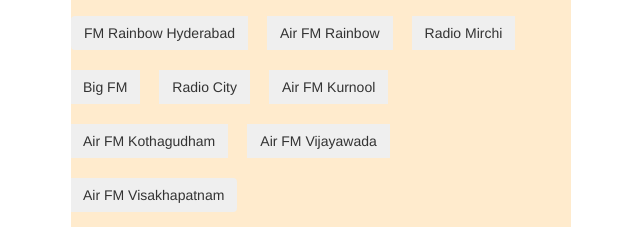
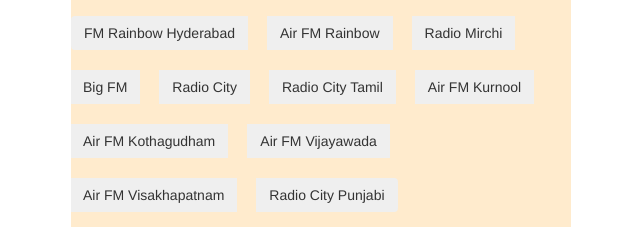
Before and after one commit to bvinays/FM-RADIO, a plain HTML site: page index.html in a window 1280 px wide. Shown: the part 673-900 px from the top of the page, without its empty margins (319-959 px from the left). Drawn offline with nearby package versions, Linux system fonts and the light colour scheme.

Commit message:
added radios

```diff
--- a/index.html
+++ b/index.html
@@ -45,10 +45,14 @@
 <button class="btn btn-secondary" id="mirchi">Radio Mirchi</button>
 <button class="btn btn-secondary" id="bigfm">Big FM</button>
 <button class="btn btn-secondary" id="radioCity">Radio City</button>
+<button class="btn btn-secondary" id="radioCitytamil">Radio City Tamil</button>
 <button class="btn btn-secondary" id="kurnool">Air FM Kurnool</button>
 <button class="btn btn-secondary" id="kothagudham">Air FM Kothagudham</button>
 <button class="btn btn-secondary" id="vijayawada">Air FM Vijayawada</button>
 <button class="btn btn-secondary" id="visakapanam">Air FM Visakhapatnam</button>
+<button class="btn btn-secondary" id="radioCitypunjab">Radio City Punjabi</button>
+
+
 </row>
 </div>
 <script src="main.js"></script>
--- a/main.js
+++ b/main.js
@@ -22,6 +22,10 @@ $("#bigfm").click(()=>{currentId ="bigfm";$("source").attr("src", "https://radio
 $("#rainbowHyd").click(()=>{currentId ="rainbowHyd";$("source").attr("src", "https://radioindia.net/radio/air_rainbow_hyderabad/icecast.audio");$("img").attr("src", "https://mplan.media/wp-content/uploads/2018/03/hyderabad.png");$("audio").load();$("audio").click();$(".fmname").html("FM Rainbow Hyderabad");$(".offline").html("")});
 $("#kothagudham").click(()=>{currentId ="kothagudham";$("source").attr("src", "https://radioindia.net/radio/air_kothagudem/icecast.audio");$("img").attr("src", "https://upload.wikimedia.org/wikipedia/en/thumb/5/51/Logo_of_AIR.svg/1200px-Logo_of_AIR.svg.png");$("audio").load();$("audio").click();$(".fmname").html("Air FM Kothagudem");$(".offline").html("")});
 $("#radioCity").click(()=>{currentId ="radioCity";$("source").attr("src", "https://radioindia.net/radio/radio-city/icecast.audio");$("img").attr("src", "https://exchange4media.gumlet.com/news-photo/1519650660_295aub_Radio_City_India.jpg?format=webp&w=400&dpr=2.6");$("audio").load();$("audio").click();$(".fmname").html("Radio City");$(".offline").html("")});
+$("#radioCitytamil").click(()=>{currentId ="radioCitytamil";$("source").attr("src", "https://prclive4.listenon.in/Tamil");$("img").attr("src", "https://exchange4media.gumlet.com/news-photo/1519650660_295aub_Radio_City_India.jpg?format=webp&w=400&dpr=2.6");$("audio").load();$("audio").click();$(".fmname").html("Radio City Tamil");$(".offline").html("")});
+$("#radioCitypunjab").click(()=>{currentId ="radioCitypunjab";$("source").attr("src", "https://prclive4.listenon.in/Punjabi");$("img").attr("src", "https://exchange4media.gumlet.com/news-photo/1519650660_295aub_Radio_City_India.jpg?format=webp&w=400&dpr=2.6");$("audio").load();$("audio").click();$(".fmname").html("Radio City Punjabi");$(".offline").html("")});
+$("#radioCitytamil").click(()=>{currentId ="radioCitytamil";$("source").attr("src", "https://prclive4.listenon.in/Tamil");$("img").attr("src", "https://exchange4media.gumlet.com/news-photo/1519650660_295aub_Radio_City_India.jpg?format=webp&w=400&dpr=2.6");$("audio").load();$("audio").click();$(".fmname").html("Radio City Tamil");$(".offline").html("")});
+
 $("#vijayawada").click(()=>{currentId ="vijayawada";$("source").attr("src", "https://radioindia.net/radio/air_rainbow_vijvayada/icecast.audio");$("img").attr("src", " https://onlineradiofm.in/assets/image/radio/180/fmrainvijayawada.jpg");$("audio").load();$("audio").click();$(".fmname").html("Air FM Vijayawada");$(".offline").html("")});
 $("#visakapanam").click(()=>{currentId ="visakapanam";$("source").attr("src", "https://onlineradiofm.in/apii.php?url=https://radioindia.net/radio/air_rainbow_visakapanam/icecast.audio");$("img").attr("src", "https://i.ytimg.com/vi/kQPhefaNyLw/hqdefault.jpg");$("audio").load();$("audio").click();$(".fmname").html("Air FM Visakhapatnam");$(".offline").html("")});
 
```
